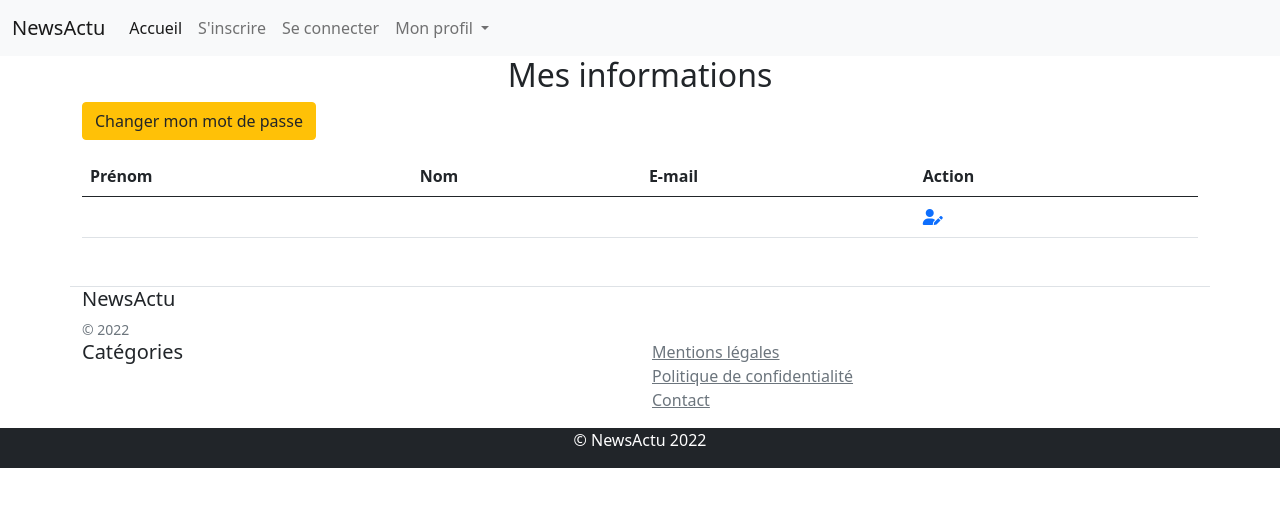
After one commit to Xyapode/NewsActu-Symfony, a Symfony app: template templates/profile/show_profile.html.twig in a window 1280 px wide. The commit adds this page. Shown: the top 507 px of the page. Run offline with Twig, Linux system fonts and the light colour scheme; the template is opened without the code that fills it, so the values that code supplies are empty; some libraries are stand-ins or nearby versions.

Commit message:
Add User Profile

```diff
--- a/templates/include/_nav.html.twig
+++ b/templates/include/_nav.html.twig
@@ -43,7 +43,7 @@
               Mon profil
             </a>
             <ul class="dropdown-menu" aria-labelledby="navbarDropdownProfil">
-              <li><a class="dropdown-item" href="#">Mes informations</a></li>
+              <li><a class="dropdown-item" href="{{ path("show_profile") }}">Mes informations</a></li>
               <li><a class="dropdown-item" href="#">Mes commentaires</a></li>
             </ul>
           </li>
--- /dev/null
+++ b/templates/profile/show_profile.html.twig
@@ -0,0 +1,38 @@
+{% extends "base.html.twig" %}
+
+{% block body %}
+
+    <h2 class="text-center">Mes informations</h2>
+
+    {% include "include/_flashes.html.twig" %}
+
+    <div class="row">
+        <div class="col-5">
+            <a href="#" class="btn btn-warning text-center text-dark">Changer mon mot de passe</a>
+        </div>
+    </div>
+
+    <table class="table mt-3">
+
+        <thead>
+            <tr>
+                <th>Prénom</th>
+                <th>Nom</th>
+                <th>E-mail</th>
+                <th>Action</th>
+            </tr>
+        </thead>
+        <tbody>
+            <tr>
+                <td>{{ app.user.prenom }}</td>
+                <td>{{ app.user.nom }}</td>
+                <td>{{ app.user.email }}</td>
+                <td>
+                    <a href="#" class"btn btn-info"><i class="fa fa-user-edit"></i></a>
+                </td>
+            </tr>
+        </tbody>
+
+    </table>
+
+{% endblock %}
```
Also changed, not shown: src/Controller/ProfileController.php (+9 -1 lines), 1 other file.
